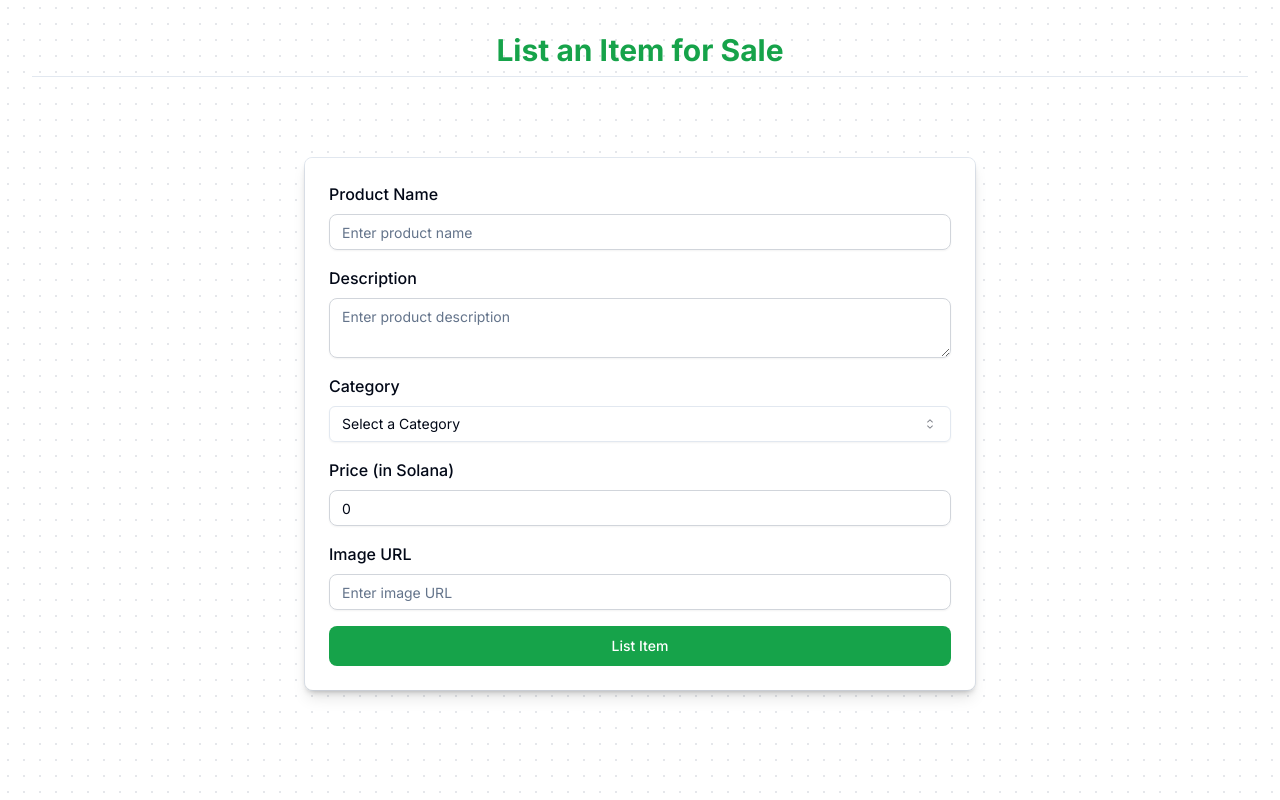
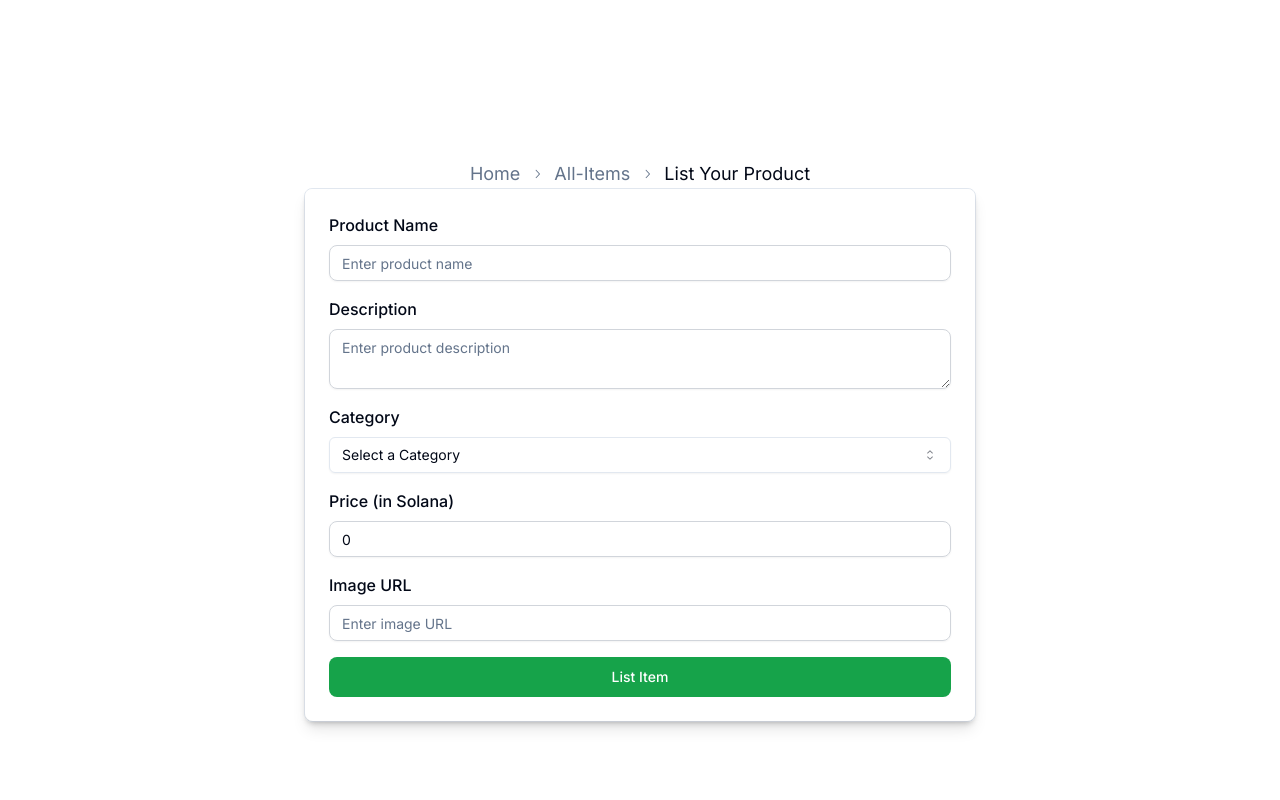
Before and after one commit to Ayushjodd/Xemen, a Next.js app: page /list-an-item in a window 1280 px wide. Built offline with nearby package versions, Linux system fonts and the light colour scheme.

Commit message:
ui changes

```diff
--- a/components/Home/ListItem.tsx
+++ b/components/Home/ListItem.tsx
@@ -14,6 +14,15 @@ import {
   SelectTrigger,
   SelectValue,
 } from "@/components/ui/select";
+import {
+  Breadcrumb,
+  BreadcrumbEllipsis,
+  BreadcrumbItem,
+  BreadcrumbLink,
+  BreadcrumbList,
+  BreadcrumbPage,
+  BreadcrumbSeparator,
+} from "@/components/ui/breadcrumb";
 
 interface Listing {
   name: string;
@@ -102,11 +111,33 @@ export default function ListAnItem() {
   };
 
   return (
-    <div className="absolute inset-0 -z-10 h-full w-full bg-white bg-[radial-gradient(#e5e7eb_1px,transparent_1px)] [background-size:16px_16px]">
-      <div className="container mx-auto py-8 ">
-        <h1 className="text-3xl font-bold mb-20 border-b text-center pb-2 text-green-600">
-          List an Item for Sale
-        </h1>
+    <>
+      <div>
+        <div className="flex justify-center mt-40">
+          <Breadcrumb>
+            <BreadcrumbList>
+              <BreadcrumbItem>
+                <BreadcrumbLink className="text-lg" href="/">
+                  Home
+                </BreadcrumbLink>
+              </BreadcrumbItem>
+              <BreadcrumbSeparator />
+              <BreadcrumbItem>
+                <BreadcrumbLink className="text-lg" href="/all-items">
+                  All-Items
+                </BreadcrumbLink>
+              </BreadcrumbItem>
+              <BreadcrumbSeparator />
+
+              <BreadcrumbItem>
+                <BreadcrumbPage className="text-lg">
+                  List Your Product
+                </BreadcrumbPage>
+              </BreadcrumbItem>
+            </BreadcrumbList>
+          </Breadcrumb>
+        </div>
+        <div className="container mx-auto  ">
           <div className="mx-auto max-w-2xl">
             <div className="border rounded-lg shadow-lg">
               <form
@@ -128,7 +159,10 @@ export default function ListAnItem() {
                   />
                 </div>
                 <div className="mb-4">
-                <label htmlFor="description" className="block font-medium mb-2">
+                  <label
+                    htmlFor="description"
+                    className="block font-medium mb-2"
+                  >
                     Description
                   </label>
                   <Textarea
@@ -154,12 +188,9 @@ export default function ListAnItem() {
                         <SelectGroup>
                           <SelectLabel>Categories</SelectLabel>
                           <SelectItem value="apple">Electronics</SelectItem>
-                        <SelectItem value="banana">Clothing</SelectItem>
-                        <SelectItem value="blueberry">Toys</SelectItem>
+                          <SelectItem value="banana">Fashion</SelectItem>
+                          <SelectItem value="blueberry">Tools</SelectItem>
                           <SelectItem value="grapes">Groceries</SelectItem>
-                        <SelectItem value="pineapple">Shoes</SelectItem>
-                        <SelectItem value="pineapple">Watch</SelectItem>
-                        <SelectItem value="pineapple">Other</SelectItem>
                         </SelectGroup>
                       </SelectContent>
                     </Select>
@@ -201,11 +232,13 @@ export default function ListAnItem() {
                   <p className="text-red-500 text-sm mb-4">{apiError}</p>
                 )}
                 {successMessage && (
-                <p className="text-green-500 text-sm mb-4">{successMessage}</p>
+                  <p className="text-green-500 text-sm mb-4">
+                    {successMessage}
+                  </p>
                 )}
                 <Button
                   type="submit"
-                className="w-full bg-green-600 text-white hover:bg-green-700 rounded-lg py-2"
+                  className="w-full bg-green-600 text-white hover:bg-green-700 rounded-lg py-2 focus:outline-none focus:ring-4 focus:ring-green-400"
                 >
                   List Item
                 </Button>
@@ -214,5 +247,6 @@ export default function ListAnItem() {
           </div>
         </div>
       </div>
+    </>
   );
 }
```
Lines whose indentation alone changed are shown as unchanged.
